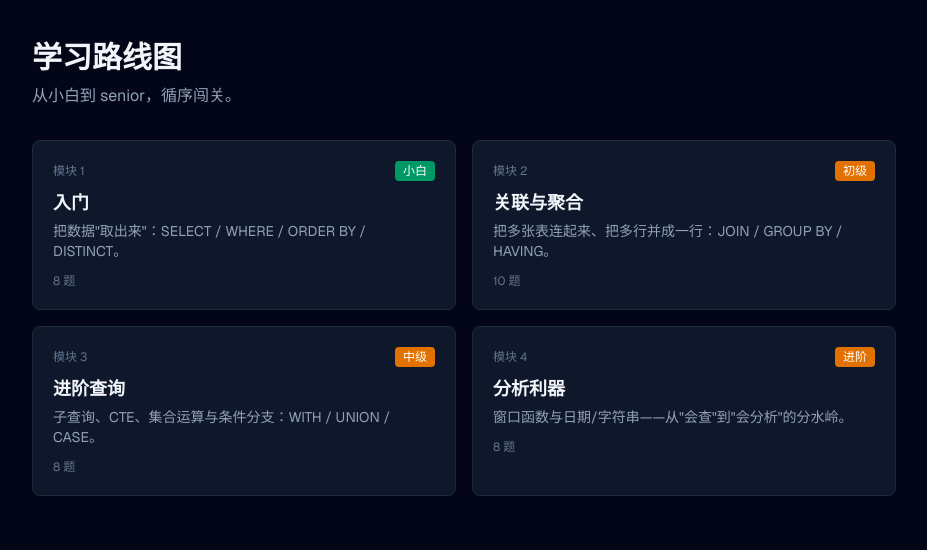
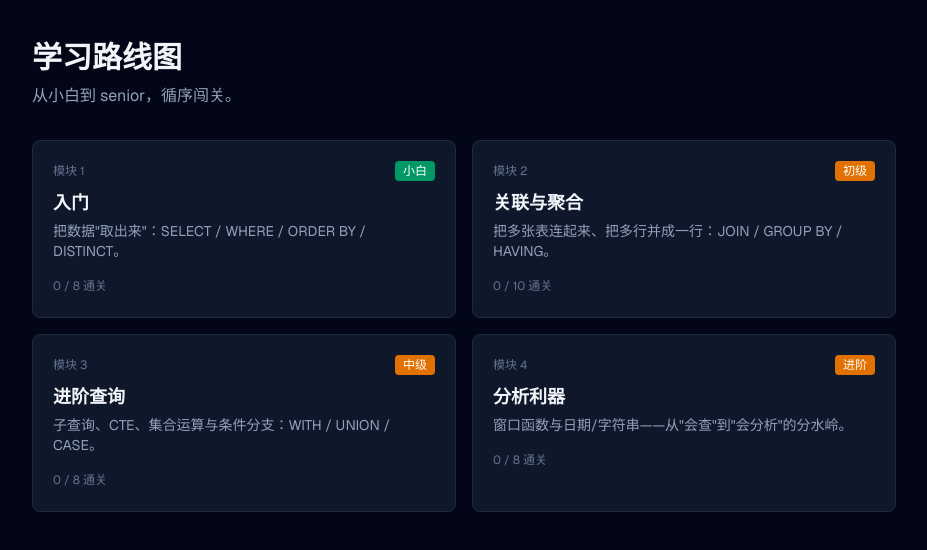
Before and after one commit to YSKM523/sql-dojo, a Next.js app: page /learn in a window 1280 px wide. Shown: the top 550 px of the page, without its empty margins (176-1103 px from the left). Built offline with nearby package versions, Linux system fonts and the light colour scheme.

Commit message:
feat: 路线图模块卡显示通关进度

```diff
--- a/app/learn/page.tsx
+++ b/app/learn/page.tsx
@@ -9,7 +9,11 @@ export default function LearnPage() {
       <p className="mt-2 text-slate-400">从小白到 senior，循序闯关。</p>
       <div className="mt-8 grid gap-4 sm:grid-cols-2">
         {allModules.map((m) => (
-          <ModuleCard key={m.id} module={m} exerciseCount={exercisesByModule(m.id).length} />
+          <ModuleCard
+            key={m.id}
+            module={m}
+            exerciseIds={exercisesByModule(m.id).map((e) => e.id)}
+          />
         ))}
       </div>
     </main>
--- a/components/ModuleCard.tsx
+++ b/components/ModuleCard.tsx
@@ -1,5 +1,6 @@
 import Link from 'next/link';
 import type { ModuleDef, TierKey } from '@/lib/sql/types';
+import { ModuleProgressBadge } from './ModuleProgressBadge';
 
 // tierKey → 完整静态类名（Tailwind 不会生成 `bg-${x}-600` 这种动态拼接的类）
 const TIER_BADGE: Record<TierKey, string> = {
@@ -11,10 +12,10 @@ const TIER_BADGE: Record<TierKey, string> = {
 
 export function ModuleCard({
   module,
-  exerciseCount,
+  exerciseIds,
 }: {
   module: ModuleDef;
-  exerciseCount: number;
+  exerciseIds: string[];
 }) {
   return (
     <Link
@@ -29,7 +30,9 @@ export function ModuleCard({
       </div>
       <h3 className="mt-2 text-lg font-bold text-slate-100">{module.title}</h3>
       <p className="mt-1 text-sm text-slate-400">{module.summary}</p>
-      <p className="mt-3 text-xs text-slate-500">{exerciseCount} 题</p>
+      <p className="mt-3">
+        <ModuleProgressBadge exerciseIds={exerciseIds} />
+      </p>
     </Link>
   );
 }
--- /dev/null
+++ b/components/ModuleProgressBadge.tsx
@@ -0,0 +1,13 @@
+'use client';
+import { useCompletedIds } from '@/lib/progress/useProgress';
+
+export function ModuleProgressBadge({ exerciseIds }: { exerciseIds: string[] }) {
+  const done = new Set(useCompletedIds());
+  const n = exerciseIds.filter((id) => done.has(id)).length;
+  const total = exerciseIds.length;
+  return (
+    <span className="text-xs text-slate-500">
+      {n} / {total} 通关
+    </span>
+  );
+}
```
Also changed, not shown: 2 other files (tests, documents, lock files or other folders).
